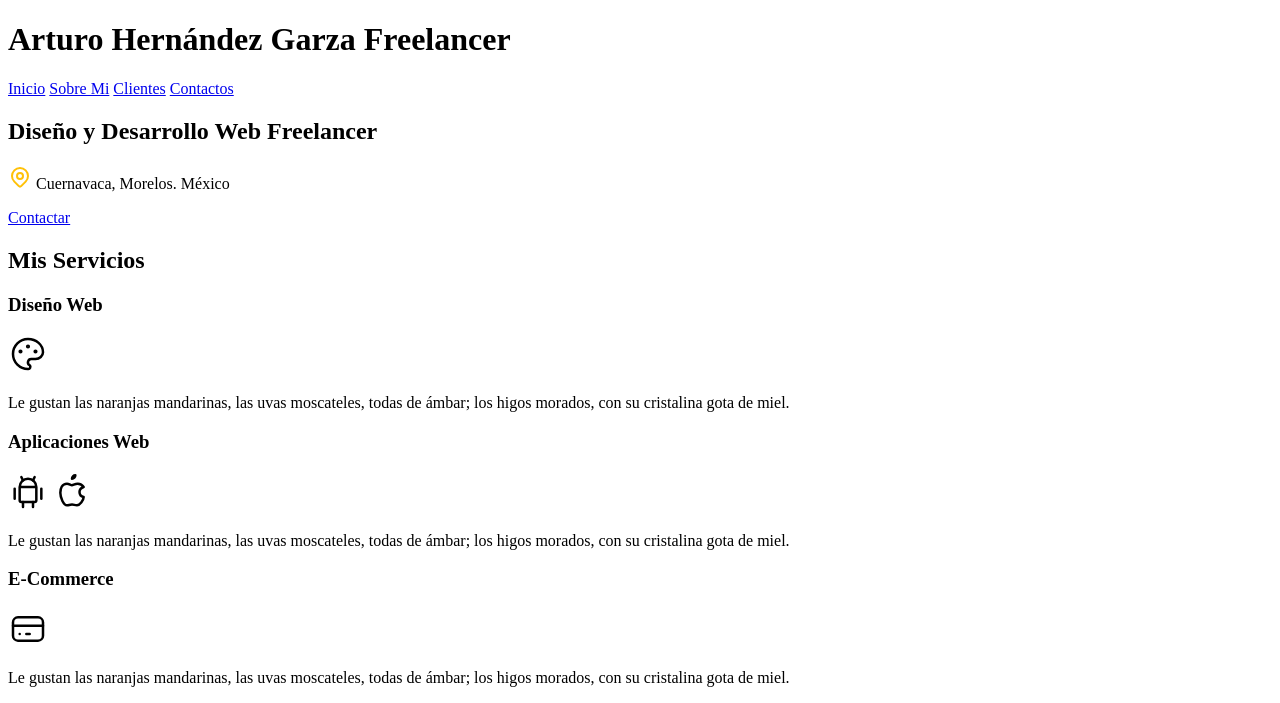
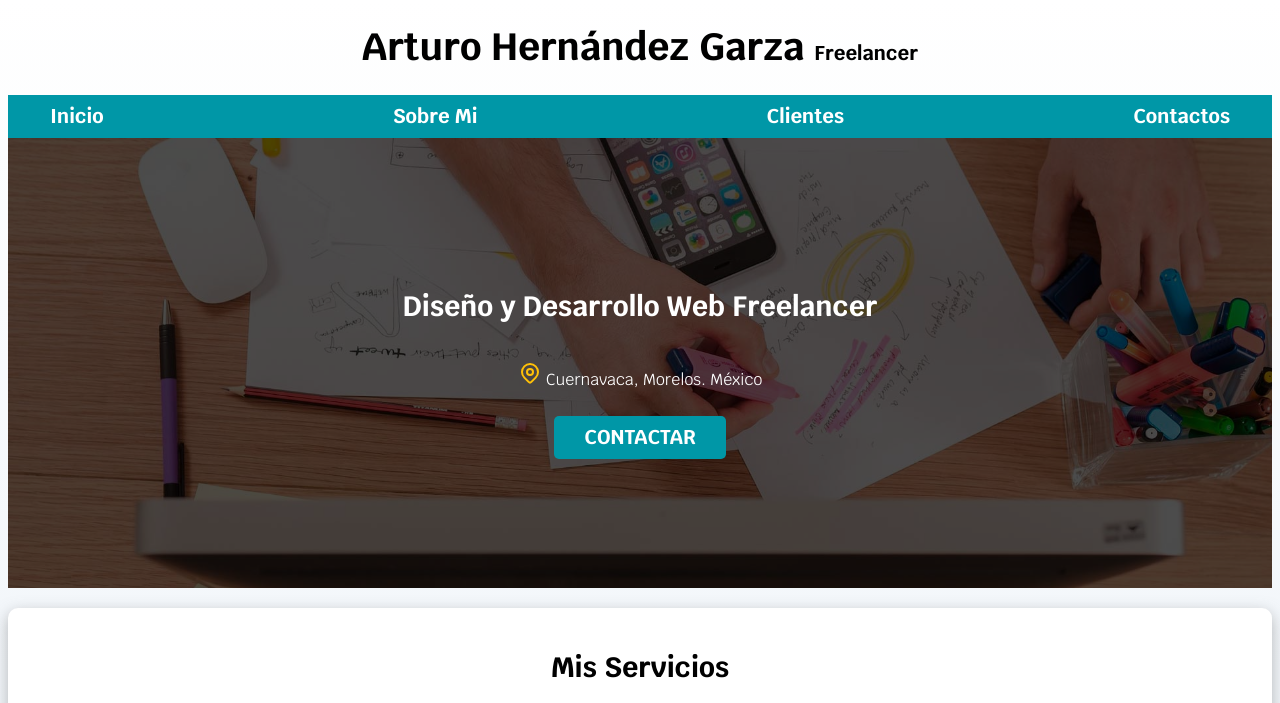
Before and after one commit to ArturoHDZG/FreelanceWeb, a plain HTML site: page index.html in a window 1280 px wide. Shown: the top 703 px of the page. Drawn offline with Linux system fonts and the light colour scheme; the site is published under a folder, as on GitHub Pages, so addresses that start at the root find nothing.

Commit message:
Update index.html

```diff
--- a/index.html
+++ b/index.html
@@ -5,15 +5,15 @@
     <meta name="viewport" content="width=device-width, initial-scale=1.0">
     <meta name="description" content="Proyecto 01">
     <meta name="author" content="Arturo Hernandez">
-    <link rel="apple-touch-icon" sizes="180x180" href="/img/favicon/apple-touch-icon.png">
-    <link rel="icon" type="image/png" sizes="32x32" href="/img/favicon/favicon-32x32.png">
-    <link rel="icon" type="image/png" sizes="16x16" href="/img/favicon/favicon-16x16.png">
+    <link rel="apple-touch-icon" sizes="180x180" href="img/favicon/apple-touch-icon.png">
+    <link rel="icon" type="image/png" sizes="32x32" href="img/favicon/favicon-32x32.png">
+    <link rel="icon" type="image/png" sizes="16x16" href="img/favicon/favicon-16x16.png">
     <link rel="preconnect" href="https://fonts.googleapis.com">
     <link rel="preconnect" href="https://fonts.gstatic.com" crossorigin>
     <link rel="stylesheet" href="https://fonts.googleapis.com/css2?family=Krub:wght@400;700&display=swap">
-    <link rel="preload" href="/css/normalize.css" as="style">
-    <link rel="stylesheet" href="/css/normalize.css">
-    <link rel="stylesheet" href="/css/style.css">
+    <link rel="preload" href="css/normalize.css" as="style">
+    <link rel="stylesheet" href="css/normalize.css">
+    <link rel="stylesheet" href="css/style.css">
     <title>Diseñador Freelancer</title>
 </head>
 <body>
```
